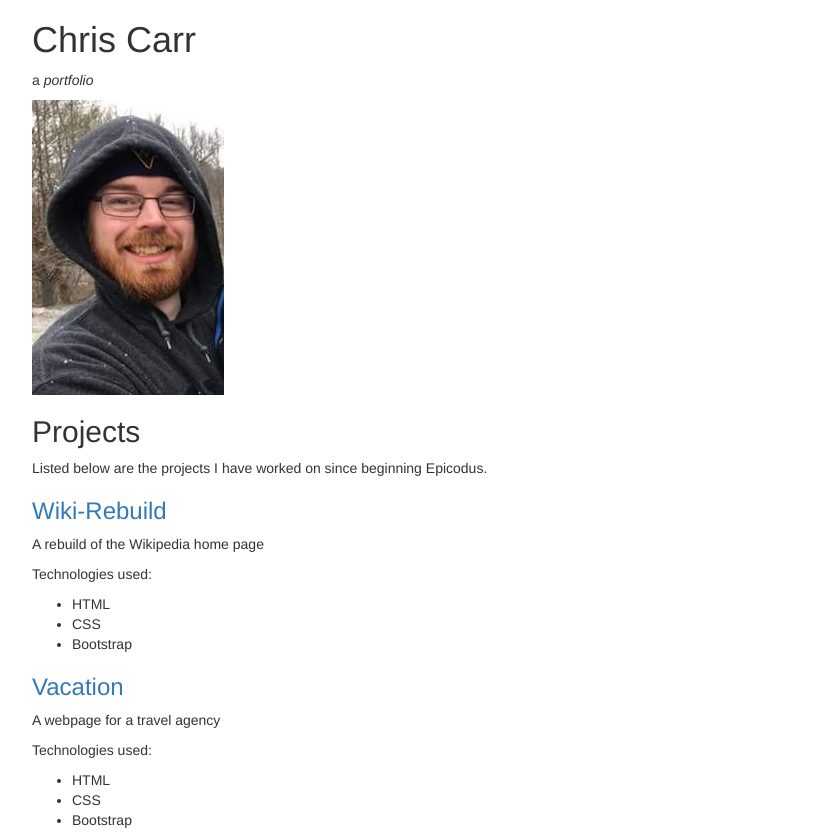
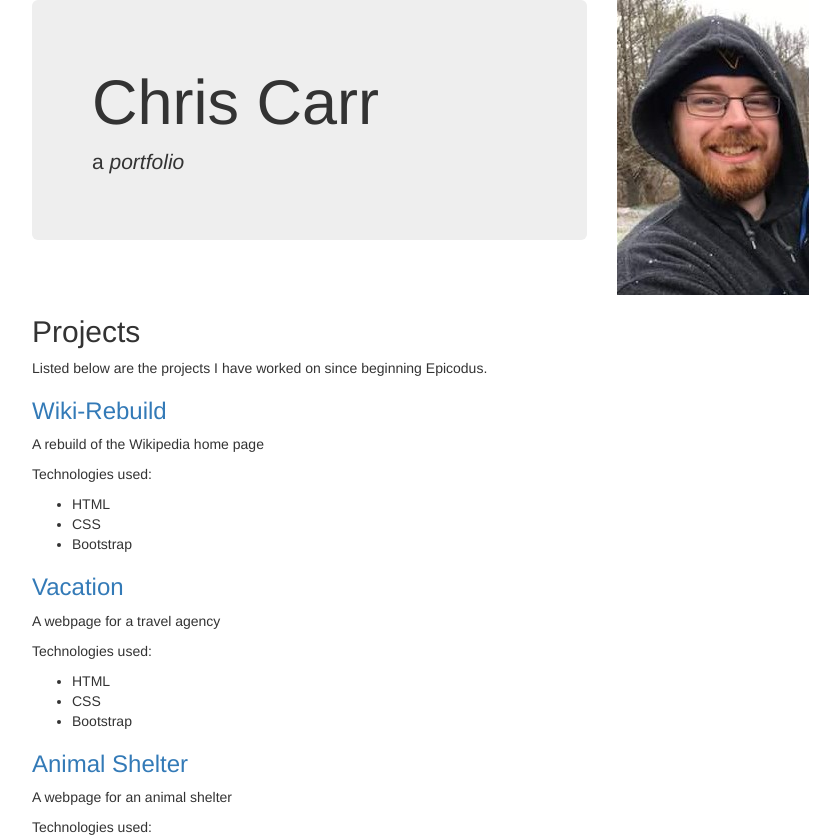
Before and after one commit to coderknot/portfolio, a plain HTML site: page index.html in a window 1280 px wide. Shown: the top 840 px of the page, without its empty margins (38-878 px from the left). Drawn offline with Linux system fonts and the light colour scheme.

Commit message:
add header section to HTML which includes header class consisting of bootstrap jumbotron and personal image

```diff
--- a/index.html
+++ b/index.html
@@ -7,9 +7,19 @@
   </head>
   <body>
     <div class="container">
-      <h1>Chris Carr</h1>
-      <p>a <em>portfolio</em></p>
-      <img src="img/pic.jpg" alt="Chris Carr">
+      <div class="header">
+        <div class="row">
+          <div class="col-xs-6">
+            <div class="jumbotron">
+              <h1>Chris Carr</h1>
+              <p>a <em>portfolio</em></p>
+            </div>
+          </div>
+          <div class="col-xs-6">
+            <img src="img/pic.jpg" alt="Chris Carr">
+          </div>
+        </div>
+      </div>
 
       <h2>Projects</h2>
       <p>
```
